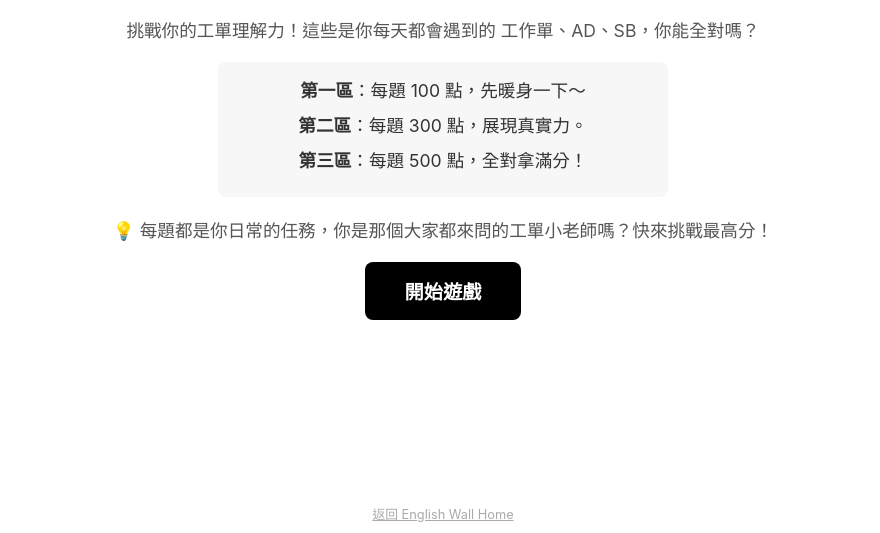
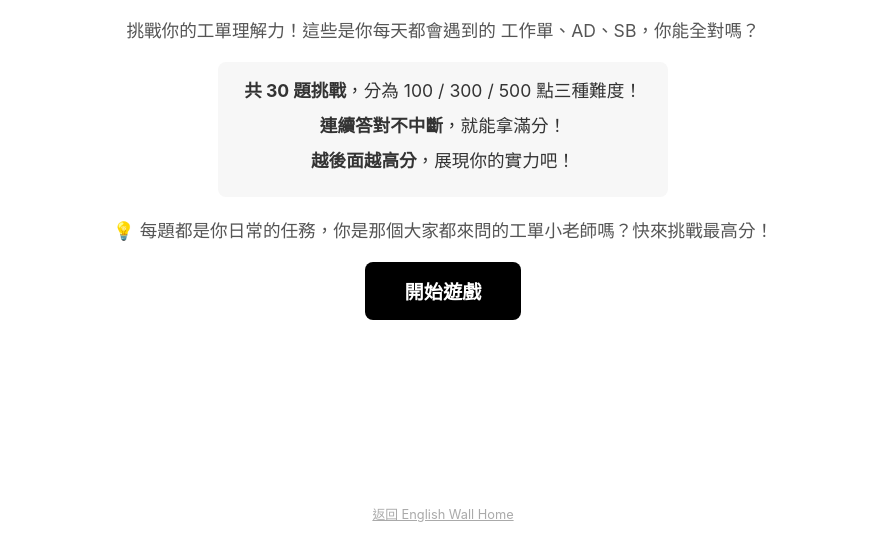
Before and after one commit to English-Wall/AEexam, a plain HTML site: page index.html in a window 1280 px wide. Shown: the part 267-800 px from the top of the page, without its empty margins (197-1077 px from the left). Drawn offline with Linux system fonts and the light colour scheme.

Commit message:
Update index.html

```diff
--- a/index.html
+++ b/index.html
@@ -13,9 +13,9 @@
             <h1>🛠️ 航機英文知多少：你是最懂維修工單的修護員嗎？</h1>
                 <p>挑戰你的工單理解力！這些是你每天都會遇到的 工作單、AD、SB，你能全對嗎？</p>
                     <ul class="rules-list">
-                        <li><b>第一區</b>：每題 100 點，先暖身一下～</li>
-                        <li><b>第二區</b>：每題 300 點，展現真實力。</li>
-                        <li><b>第三區</b>：每題 500 點，全對拿滿分！</li>
+                        <li><b>共 30 題挑戰</b>，分為 100 / 300 / 500 點三種難度！</li>
+                        <li><b>連續答對不中斷</b>，就能拿滿分！</li>
+                        <li><b>越後面越高分</b>，展現你的實力吧！</li>
                     </ul>
                 <p>💡 每題都是你日常的任務，你是那個大家都來問的工單小老師嗎？快來挑戰最高分！</p>
 
```
